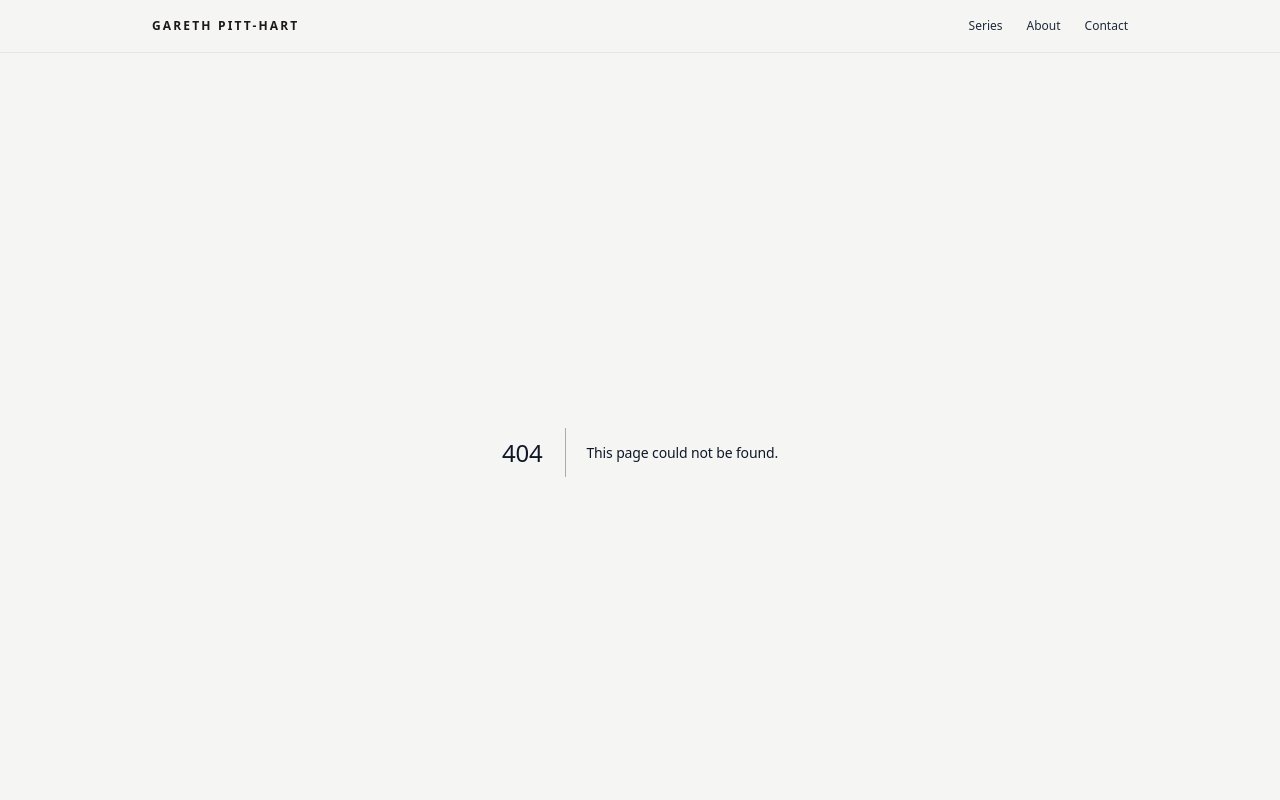
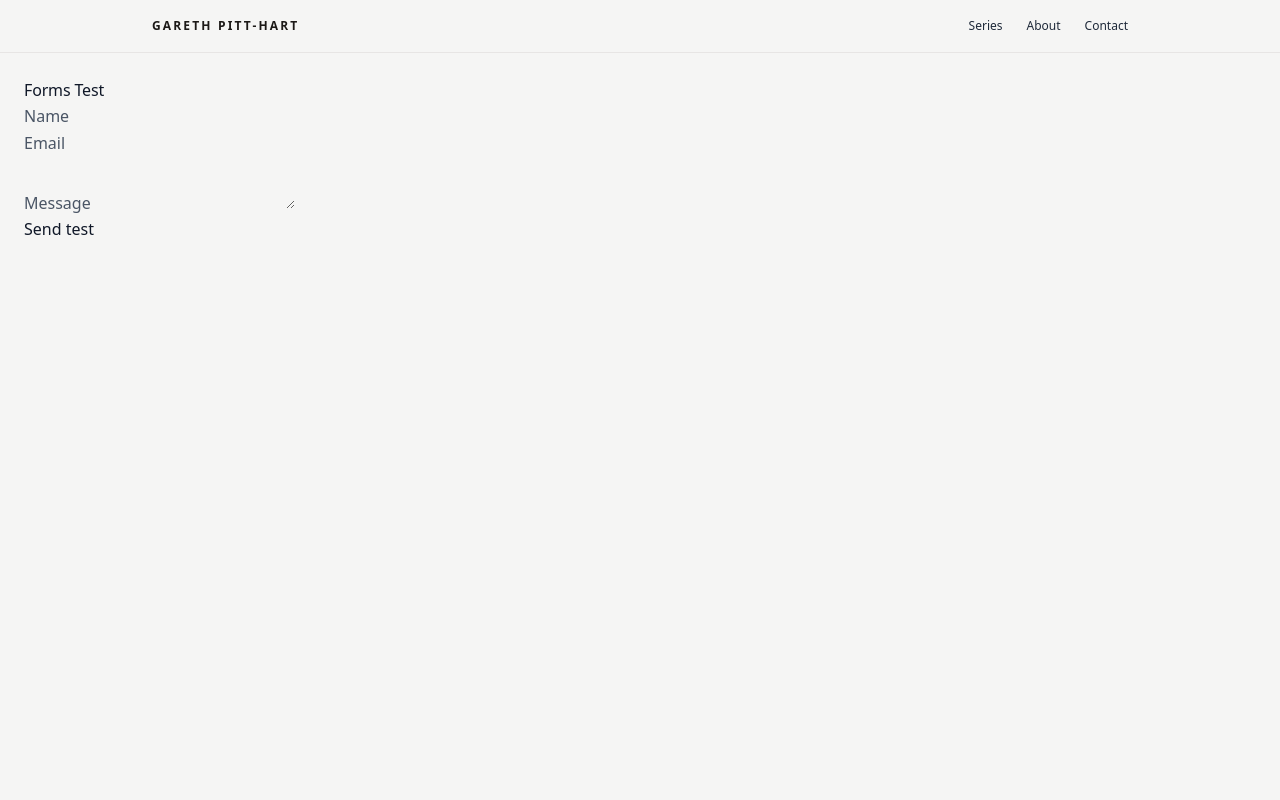
Before and after one commit to pitthart/gareth-studio-site, a Next.js app: page /forms-test in a window 1280 px wide. Before the commit this address had no page. Shown: the top 800 px of the page. Built offline with nearby package versions, Linux system fonts and the light colour scheme.

Commit message:
Fix Netlify inquiry form submissions

```diff
--- /dev/null
+++ b/app/forms-test/page.tsx
@@ -0,0 +1,29 @@
+export default function FormsTestPage() {
+  return (
+    <main style={{ padding: 24 }}>
+      <h1>Forms Test</h1>
+
+      <form name="artwork-inquiry" method="POST" data-netlify="true">
+        <input type="hidden" name="form-name" value="artwork-inquiry" />
+
+        <p>
+          <label>
+            Name <input name="name" />
+          </label>
+        </p>
+        <p>
+          <label>
+            Email <input name="email" type="email" />
+          </label>
+        </p>
+        <p>
+          <label>
+            Message <textarea name="message" />
+          </label>
+        </p>
+
+        <button type="submit">Send test</button>
+      </form>
+    </main>
+  );
+}
```
